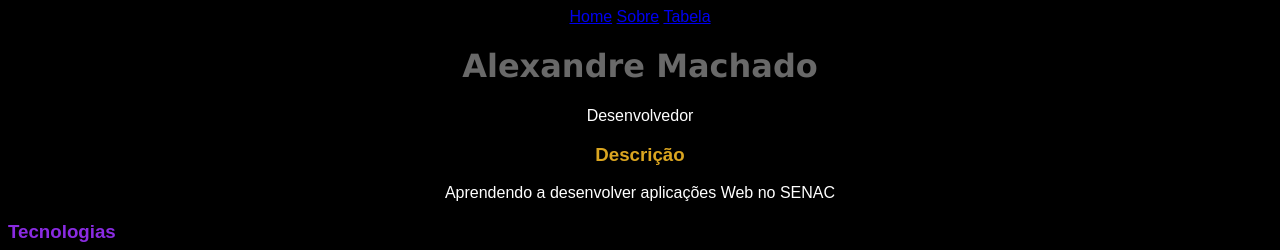
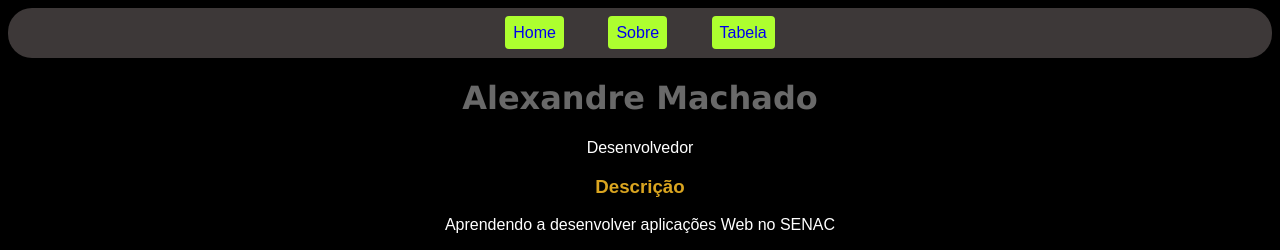
Before and after one commit to AlexandreMachadoSilva/projetocursoweb, a plain HTML site: page index.html in a window 1280 px wide. Shown: the top 250 px of the page. Drawn offline with Linux system fonts and the light colour scheme.

Commit message:
Add files via upload

```diff
--- a/style/style.css
+++ b/style/style.css
@@ -1,4 +1,15 @@
-    nav{ background-color:black;
+    nav{
+        border-radius: 24px;
+        background-color:rgb(61, 56, 56);
+        padding:16px;
+    }
+    nav a{
+        margin:20px;
+        padding: 8px;
+        border-radius: 4px;
+        background-color:greenyellow;
+        text-decoration: none;
+
     }
     body{
         background-color:black;
```
